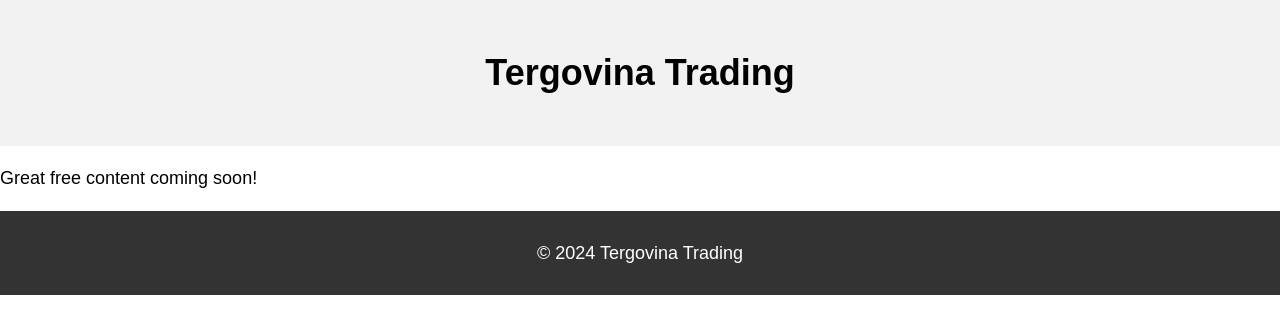
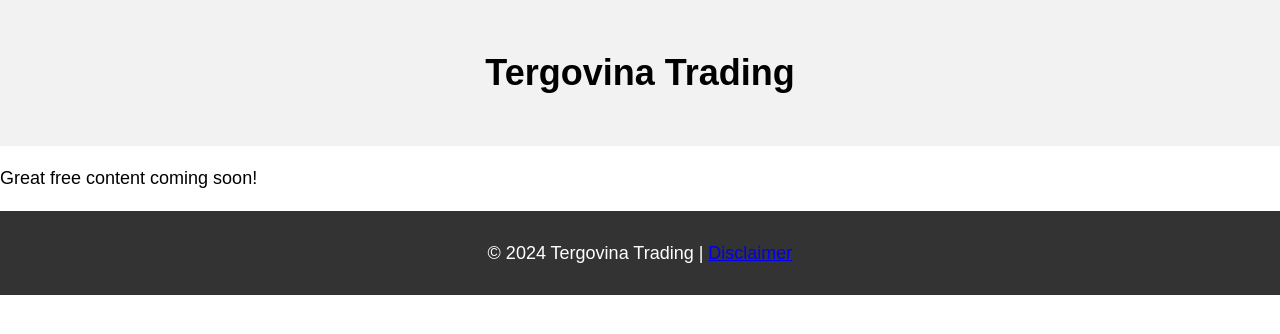
Before and after one commit to TergovinaTrading/TergovinaTrading, a plain HTML site: page index.html in a window 1280 px wide. Drawn offline with Linux system fonts and the light colour scheme.

Commit message:
Update index.html

```diff
--- a/index.html
+++ b/index.html
@@ -39,7 +39,7 @@
         <!-- Your Old Church Slavonic content goes here -->
     </main>
     <footer>
-        <p>© 2024 Tergovina Trading</p>
+        <p>© 2024 Tergovina Trading | <a href="#disclaimer">Disclaimer</a></p>
     </footer>
 </body>
 </html>
```
